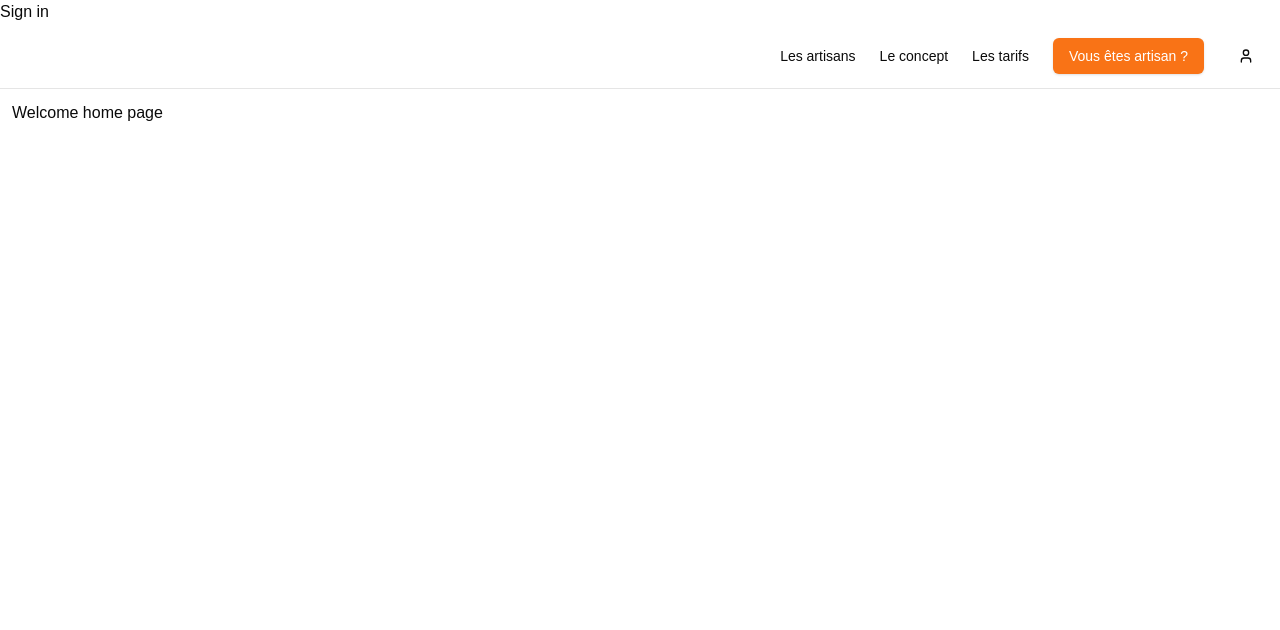
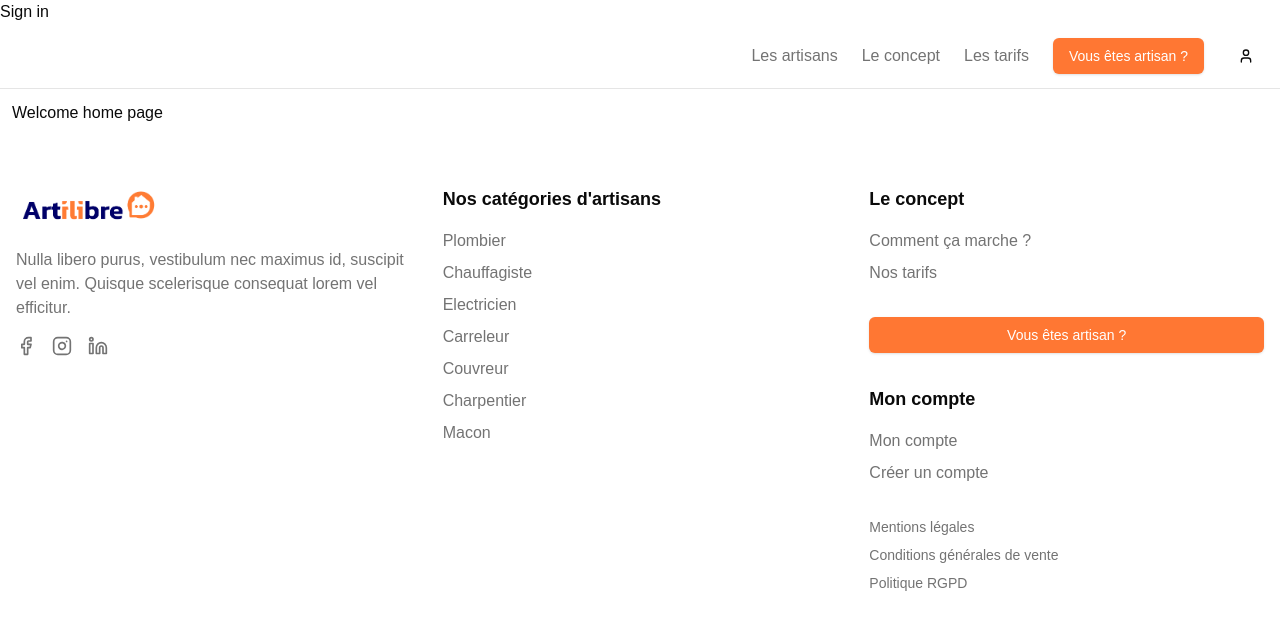
Before and after one commit to Artilibre/artilibre-web, a Next.js app: page /home in a window 1280 px wide. Shown: the top 630 px of the page. Built offline with nearby package versions, Linux system fonts and the light colour scheme; no server answers.

Commit message:
🎨 Factorize nav bar header and footer

```diff
--- a/app/globals.css
+++ b/app/globals.css
@@ -70,7 +70,7 @@ body {
     @apply bg-background text-foreground;
   }
 
-  .nav-bar-link {
-    @apply text-sm font-medium text-foreground hover:text-foreground/80;
+  .nav-link {
+    @apply text-muted-foreground transition-colors hover:text-primary/90;
   }
 }
--- a/app/home/page.tsx
+++ b/app/home/page.tsx
@@ -1,3 +1,4 @@
+import { Footer } from "@/components/home/footer";
 import { NavBar } from "@/components/home/nav-bar";
 
 const HomePage = async () => {
@@ -5,6 +6,7 @@ const HomePage = async () => {
     <div>
       <NavBar />
       <div className="m-3 flex flex-col">Welcome home page</div>
+      <Footer />
     </div>
   );
 };
--- /dev/null
+++ b/components/home/footer.tsx
@@ -0,0 +1,108 @@
+"use client";
+
+import { Facebook, Instagram, Linkedin } from "lucide-react";
+import Link from "next/link";
+import Image from "next/image";
+import { Button } from "@/components/ui/button";
+import artiLogo from "@/public/artilibre-logo.png";
+
+export const Footer = () => {
+  const craftmans = ["Plombier", "Chauffagiste", "Electricien", "Carreleur", "Couvreur", "Charpentier", "Macon"];
+
+  return (
+    <footer className="w-full bg-white py-12">
+      <div className="container mx-auto px-4">
+        <div className="grid gap-8 md:grid-cols-2 lg:grid-cols-3">
+          {/* Logo and Description Column */}
+          <div className="space-y-4">
+            <Link href="/" className="inline-block">
+              <div className="flex items-center space-x-2">
+                <Image src={artiLogo} alt="Artilibre" width={140} height={40} className="h-10 w-auto" />
+              </div>
+            </Link>
+            <p className="text-muted-foreground">
+              Nulla libero purus, vestibulum nec maximus id, suscipit vel enim. Quisque scelerisque consequat lorem vel efficitur.
+            </p>
+            <div className="flex space-x-4">
+              <Link href="#" className="nav-link">
+                <Facebook className="h-5 w-5" />
+                <span className="sr-only">Facebook</span>
+              </Link>
+              <Link href="#" className="nav-link">
+                <Instagram className="h-5 w-5" />
+                <span className="sr-only">Instagram</span>
+              </Link>
+              <Link href="https://www.linkedin.com/company/artilibree/about/" className="nav-link">
+                <Linkedin className="h-5 w-5" />
+                <span className="sr-only">LinkedIn</span>
+              </Link>
+            </div>
+          </div>
+
+          {/* Categories Columns */}
+          <div className="space-y-4">
+            <h3 className="text-lg font-semibold">Nos catégories d'artisans</h3>
+            <ul className="space-y-2">
+              {craftmans.map(category => (
+                <li key={category}>
+                  <Link href="#" className="nav-link">
+                    {category}
+                  </Link>
+                </li>
+              ))}
+            </ul>
+          </div>
+
+          {/* Right Column - Concept & Tarifs */}
+          <div className="space-y-8">
+            <div className="space-y-4">
+              <h3 className="text-lg font-semibold">Le concept</h3>
+              <ul className="space-y-2">
+                <li>
+                  <Link href="#" className="nav-link">
+                    Comment ça marche ?
+                  </Link>
+                </li>
+                <li>
+                  <Link href="#" className="nav-link">
+                    Nos tarifs
+                  </Link>
+                </li>
+              </ul>
+            </div>
+
+            <Button className="w-full">Vous êtes artisan ?</Button>
+
+            <div className="space-y-4">
+              <h3 className="text-lg font-semibold">Mon compte</h3>
+              <ul className="space-y-2">
+                <li>
+                  <Link href="#" className="nav-link">
+                    Mon compte
+                  </Link>
+                </li>
+                <li>
+                  <Link href="#" className="nav-link">
+                    Créer un compte
+                  </Link>
+                </li>
+              </ul>
+            </div>
+
+            <div className="flex flex-col space-y-2">
+              <Link href="#" className="nav-link text-sm">
+                Mentions légales
+              </Link>
+              <Link href="#" className="nav-link text-sm">
+                Conditions générales de vente
+              </Link>
+              <Link href="#" className="nav-link text-sm">
+                Politique RGPD
+              </Link>
+            </div>
+          </div>
+        </div>
+      </div>
+    </footer>
+  );
+};
--- a/components/home/nav.tsx
+++ b/components/home/nav.tsx
@@ -8,18 +8,16 @@ import { User } from "lucide-react";
 export const Nav = () => {
   return (
     <>
-      <Link href="/artisans" className="nav-bar-link">
+      <Link href="/artisans" className="nav-link">
         Les artisans
       </Link>
-      <Link href="/concept" className="nav-bar-link">
+      <Link href="/concept" className="nav-link">
         Le concept
       </Link>
-      <Link href="/tarifs" className="nav-bar-link">
+      <Link href="/tarifs" className="nav-link">
         Les tarifs
       </Link>
-      <Button variant="default" className="bg-orange-500 text-white hover:bg-orange-600">
-        Vous êtes artisan ?
-      </Button>
+      <Button variant="default">Vous êtes artisan ?</Button>
       <Button variant="ghost" size="icon" className="ml-2">
         <User className="h-5 w-5" />
         <span className="sr-only">User account</span>
--- a/components/ui/button.tsx
+++ b/components/ui/button.tsx
@@ -10,7 +10,7 @@ const buttonVariants = cva(
     variants: {
       variant: {
         default:
-          "bg-primary text-primary-foreground shadow hover:bg-primary/90",
+          "bg-primary text-white shadow hover:bg-orange-600",
         destructive:
           "bg-destructive text-destructive-foreground shadow-sm hover:bg-destructive/90",
         outline:
```
Also changed, not shown: public/artilibre-logo.png (added).
